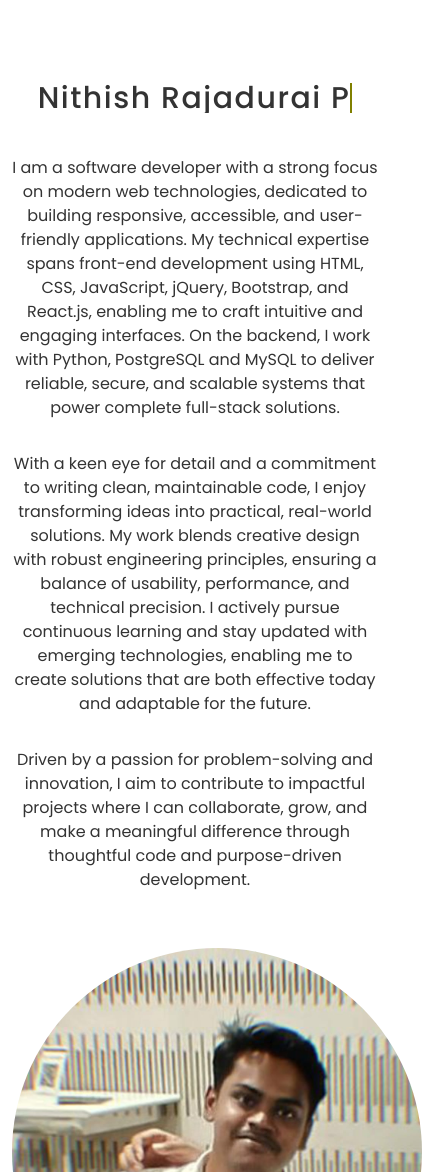
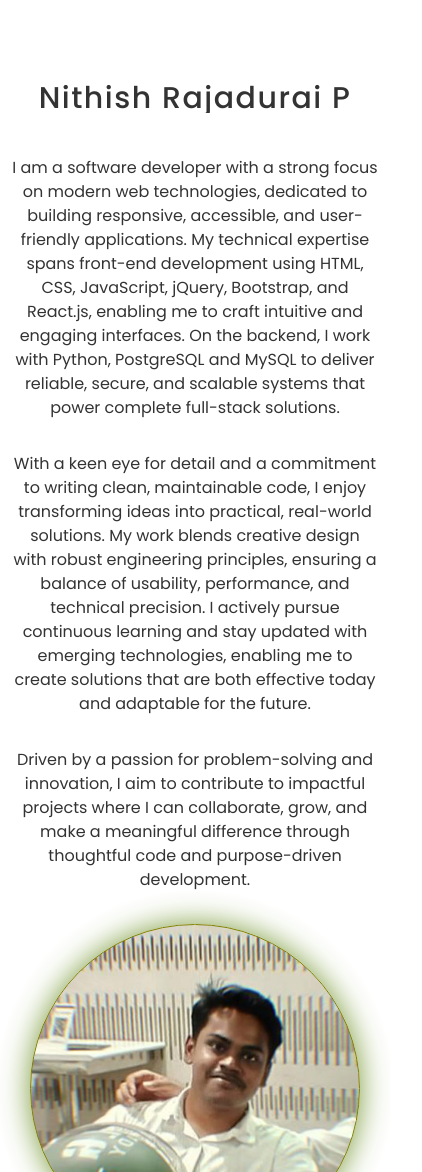
Before and after one commit to Nithish1427/Nithish-Portfolio-V-1.2, a plain HTML site: page index.html in a window 390 px wide. Shown: the part 828-2000 px from the top of the page, 422 px wide, since content can reach past the window. Drawn offline with nearby package versions, Linux system fonts and the light colour scheme.

Commit message:
Edited the About section for mobile view

```diff
--- a/CSS/stylePF-v1.2.css
+++ b/CSS/stylePF-v1.2.css
@@ -162,57 +162,75 @@ nav {
     padding-top: 80px;
     padding-bottom: 35px;
     overflow: hidden;
-    /* Ensures text is hidden until typed */
     white-space: nowrap;
-    /* Keeps text on a single line */
     margin: 0 auto;
-    /* Centers the container */
     width: fit-content;
-    /* Adjusts width to content */
 }
 
 .typewriter-text {
     display: inline-block;
     overflow: hidden;
     border-right: 2px solid olive;
-    /* cursor */
     vertical-align: bottom;
-    /* aligns cursor with text baseline */
     line-height: 1;
-    /* makes cursor height match text height */
     white-space: nowrap;
     letter-spacing: .05em;
     font-size: 30px;
     animation: typing 2.5s steps(20, end), blink-caret .75s step-end infinite;
 }
 
-/* The typing effect */
 @keyframes typing {
-    from {
-        width: 0;
+    from { width: 0; }
+    to { width: 100%; }
+}
+
+@keyframes blink-caret {
+    from, to { border-color: transparent; }
+    50% { border-color: olive; }
+}
+
+.pb-3 {
+    font-size: 16px;
+}
+
+/* ✅ Profile image as background */
+.profile-pic-background {
+    width: 410px;                          /* your original size */
+    aspect-ratio: 1 / 1;                   /* perfect square */
+    border: 1.4px solid olive;               /* olive border */
+    border-radius: 50%;                    /* perfect circle */
+    box-shadow: 0 0 20px rgba(107, 142, 35, 0.8);
+    animation: glowPulse 3s ease-in-out infinite;
+    background: url("../Images/WhatsApp_Profile_Image.jpeg") no-repeat center;
+    background-size: cover;                /* fill without distortion */
+    margin: 0 auto;                        /* center container */
+}
+
+/* Smooth glow animation */
+@keyframes glowPulse {
+    0%   { box-shadow: 0 0 15px rgba(107, 142, 35, 0.6); }
+    50%  { box-shadow: 0 0 35px rgba(107, 142, 35, 1); }
+    100% { box-shadow: 0 0 15px rgba(107, 142, 35, 0.6); }
+}
+
+/* ✅ Mobile Fix: Wrap text & hide tall cursor */
+@media (max-width: 576px) {
+    .typewriter-container {
+        white-space: normal;
+        width: 100%;
     }
 
-    to {
-        width: 100%;
-    }
-}
-
-/* The typewriter cursor effect */
-@keyframes blink-caret {
-
-    from,
-    to {
-        border-color: transparent;
+    .typewriter-text {
+        white-space: normal;
+        border-right: none !important;
+        text-align: center;
+        display: inline-block;
     }
 
-    50% {
-        border-color: olive;
+    /* Mobile profile pic responsiveness */
+    .profile-pic-background {
+        width: 90%; /* fit inside screen */
     }
-}
-
-/* About me content */
-.pb-3 {
-    font-size: 16px;
 }
 
 .skills {
--- a/index.html
+++ b/index.html
@@ -91,8 +91,10 @@
             </p>
 
             <!-- Profile Image Centered Below -->
-            <img src="./Images/WhatsApp_Profile_Image.jpeg" alt="My Photo" class="img-fluid rounded-circle py-4 mb-4"
-                style="max-width: 410px;">
+            <!-- Profile Image Centered Below -->
+            <div class="profile-pic-background py-4 mb-4"></div>
+
+
         </div>
     </section>
 
@@ -284,7 +286,8 @@
                 <!-- Project 4: Personal Portfolio -->
                 <div class="col-12 col-md-6">
                     <div class="card shadow-sm project-card h-100 d-flex flex-column">
-                        <img src="./Images/Personal Portfolio - V1.1.png" class="card-img-top project-img" alt="Personal Portfolio">
+                        <img src="./Images/Personal Portfolio - V1.1.png" class="card-img-top project-img"
+                            alt="Personal Portfolio">
                         <div class="card-body project-info d-flex flex-column">
                             <h3>Personal Portfolio</h3>
                             <p class="project-description">
```
